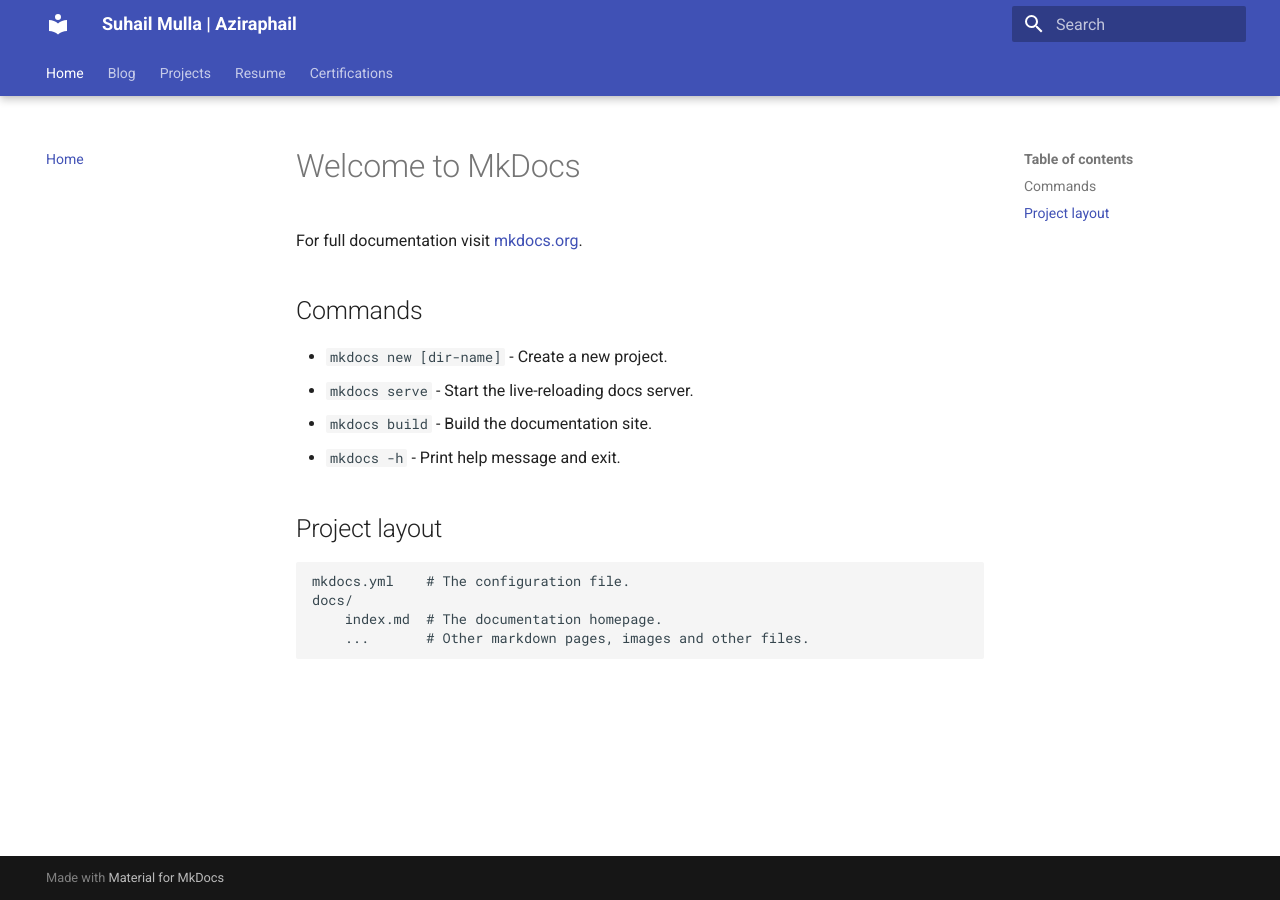
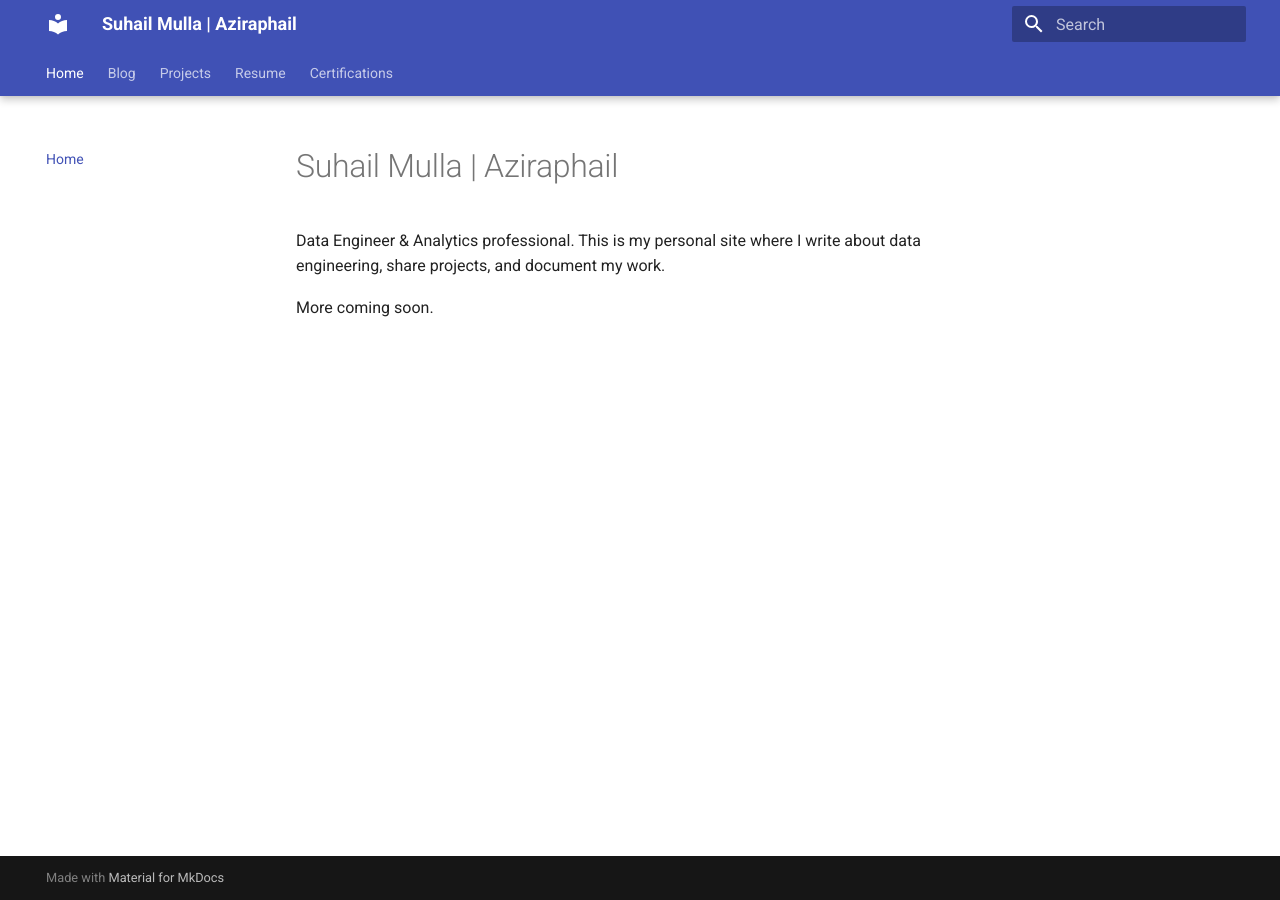
Before and after one commit to aziraphail/aziraphail.github.io, an MkDocs documentation site: the page built from docs/index.md, in a window 1280 px wide. Built offline with MkDocs 1.6.1 and Material for MkDocs 9.7.7, drawn with Linux system fonts in a browser that asks for light colours.

Commit message:
replace default index with placeholder home page

```diff
--- a/docs/index.md
+++ b/docs/index.md
@@ -1,17 +1,5 @@
-# Welcome to MkDocs
+# Suhail Mulla | Aziraphail
 
-For full documentation visit [mkdocs.org](https://www.mkdocs.org).
+Data Engineer & Analytics professional. This is my personal site where I write about data engineering, share projects, and document my work.
 
-## Commands
-
-* `mkdocs new [dir-name]` - Create a new project.
-* `mkdocs serve` - Start the live-reloading docs server.
-* `mkdocs build` - Build the documentation site.
-* `mkdocs -h` - Print help message and exit.
-
-## Project layout
-
-    mkdocs.yml    # The configuration file.
-    docs/
-        index.md  # The documentation homepage.
-        ...       # Other markdown pages, images and other files.
+More coming soon.
```
